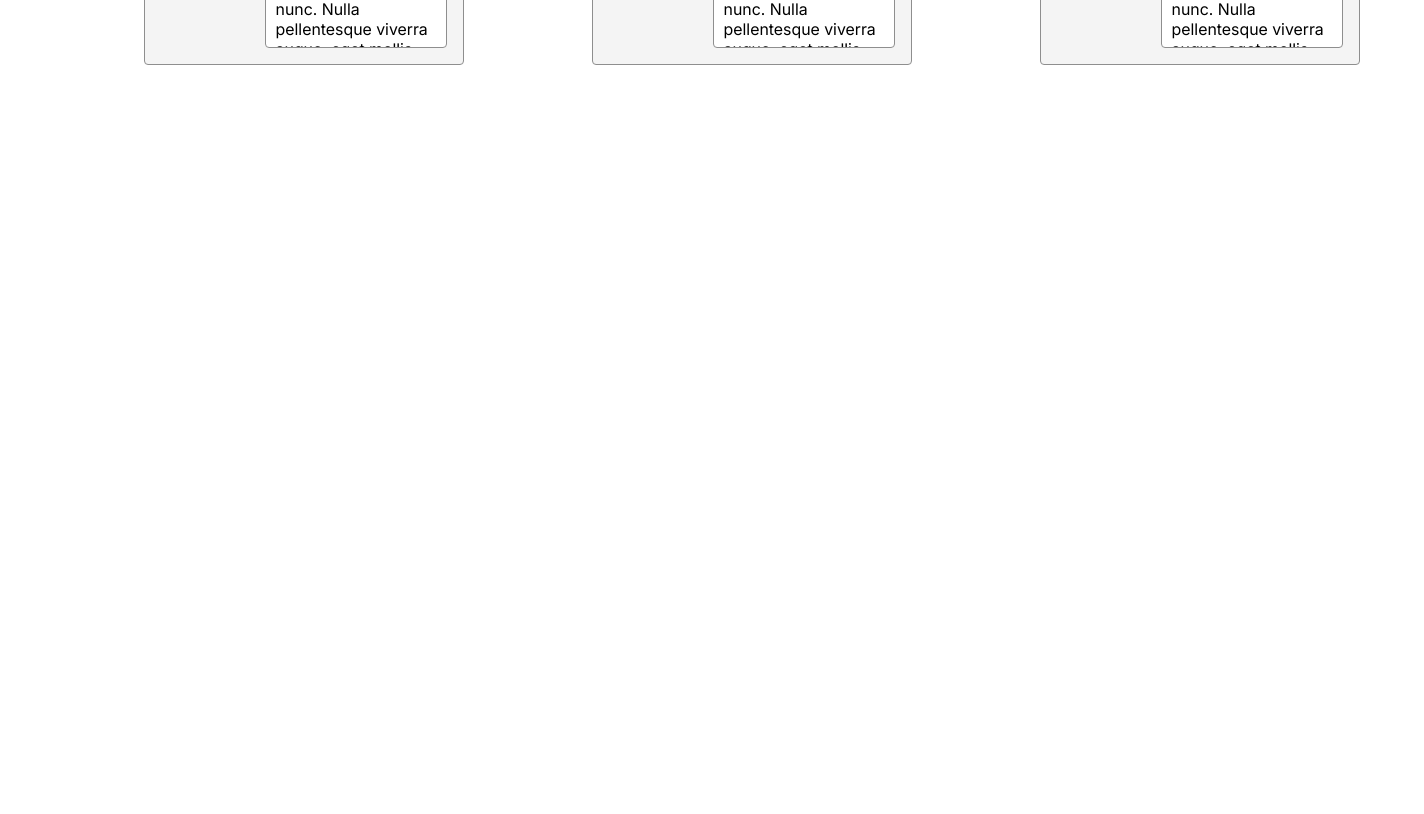
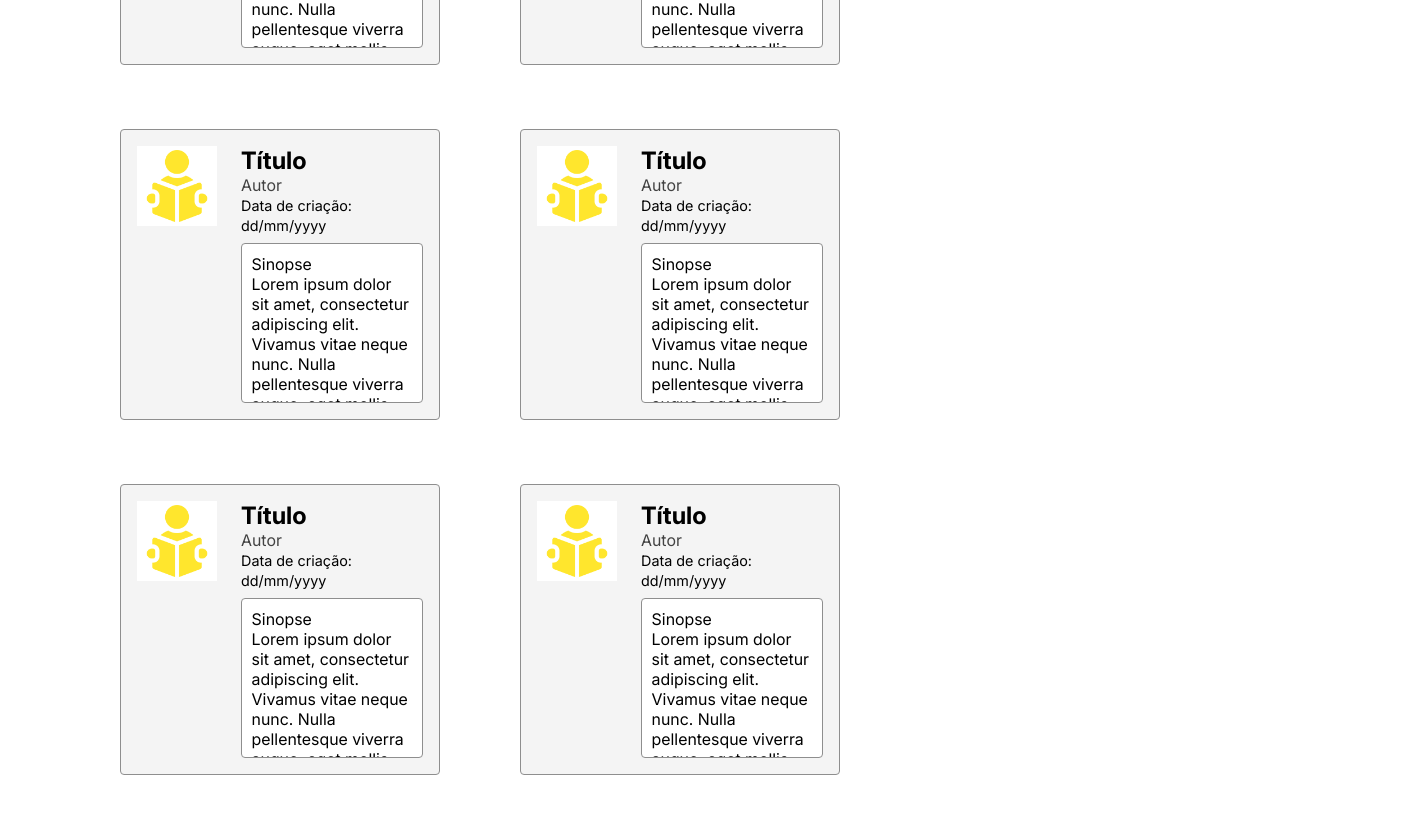
Before and after one commit to leosfreitass/GinkStories, an Angular app in the folder frontend/: page /explore in a window 1280 px wide. Shown: the part 380-1194 px from the top of the page, 1424 px wide, since content can reach past the window. Before the commit the page ends 800 px from the top, so only its background shows below. Built offline with nearby package versions, Linux system fonts and the light colour scheme.

Commit message:
interface das obras na pagina de explorar estabelecida

```diff
--- a/frontend/src/app/components/work/work.component.scss
+++ b/frontend/src/app/components/work/work.component.scss
@@ -7,7 +7,7 @@
 }
 
 article{
-  margin-inline: 4rem;
+  margin-inline: 2.5rem; //muda a margem entre os app-work
   background-color: #F4F4F4;
   padding: 1rem;
   display: flex;
--- a/frontend/src/app/pages/explore/explore.component.html
+++ b/frontend/src/app/pages/explore/explore.component.html
@@ -1,10 +1,13 @@
 <app-header></app-header>
 <main>
   <section>
+    <!--como colocar para o app-work ser gerado automaticamente?-->
     <app-work></app-work>
     <app-work></app-work>
     <app-work></app-work>
-    <!--Depois de 3 obras na mesma linha, elas têm que descer para outra coluna-->
+    <app-work></app-work>
+    <app-work></app-work>
+    <app-work></app-work>
   </section>
   <!--Colocar uma parte de filtros ou categorias do lado do section?-->
 </main>
--- a/frontend/src/app/pages/explore/explore.component.scss
+++ b/frontend/src/app/pages/explore/explore.component.scss
@@ -1,6 +1,14 @@
 section {
+  //background-color: blue;
   margin: 5rem;
+  //height: 500px;
   display: flex;
   flex-direction: row;
-  max-width: 100%;
+  flex-wrap: wrap;
+  //max-width: 100%;
+
 }
+
+app-work {
+  margin-bottom: 4rem;
+}
```
